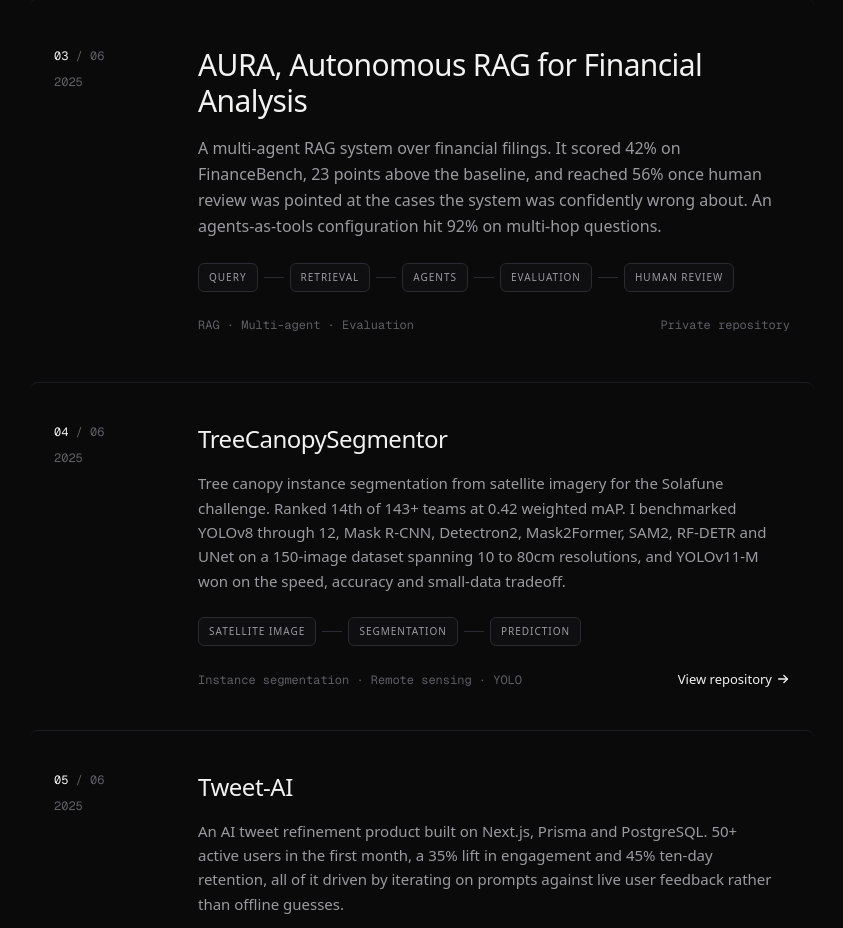
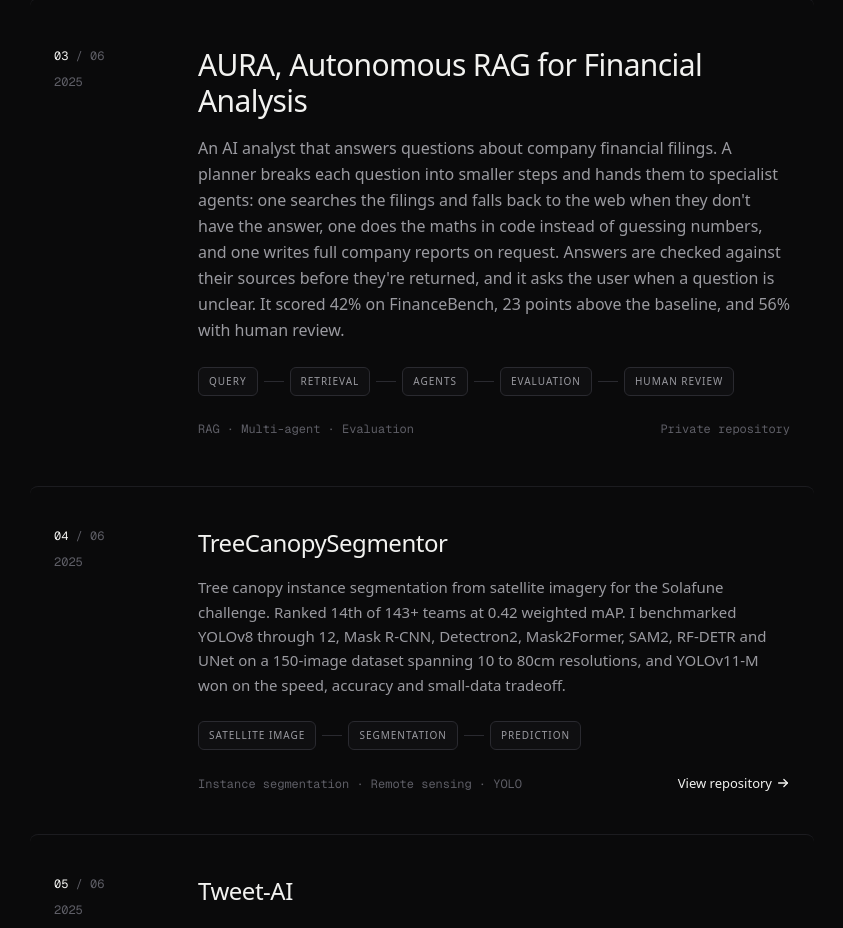
Before and after one commit to vaibhavdabas16/portfolio, a Next.js app: page / in a window 1280 px wide. Shown: the part 3160-4088 px from the top of the page, without its empty margins (370-1213 px from the left). Built offline with nearby package versions, Linux system fonts and the light colour scheme.

Commit message:
content: AURA described in plain words; drop the multi-hop figure

```diff
--- a/src/data/portfolio.ts
+++ b/src/data/portfolio.ts
@@ -97,7 +97,7 @@ export const projects: Project[] = [
     slug: "aura",
     name: "AURA, Autonomous RAG for Financial Analysis",
     description:
-      "A multi-agent RAG system over financial filings. It scored 42% on FinanceBench, 23 points above the baseline, and reached 56% once human review was pointed at the cases the system was confidently wrong about. An agents-as-tools configuration hit 92% on multi-hop questions.",
+      "An AI analyst that answers questions about company financial filings. A planner breaks each question into smaller steps and hands them to specialist agents: one searches the filings and falls back to the web when they don't have the answer, one does the maths in code instead of guessing numbers, and one writes full company reports on request. Answers are checked against their sources before they're returned, and it asks the user when a question is unclear. It scored 42% on FinanceBench, 23 points above the baseline, and 56% with human review.",
     tags: ["RAG", "Multi-agent", "Evaluation"],
     year: "2025",
     featured: true,
```
